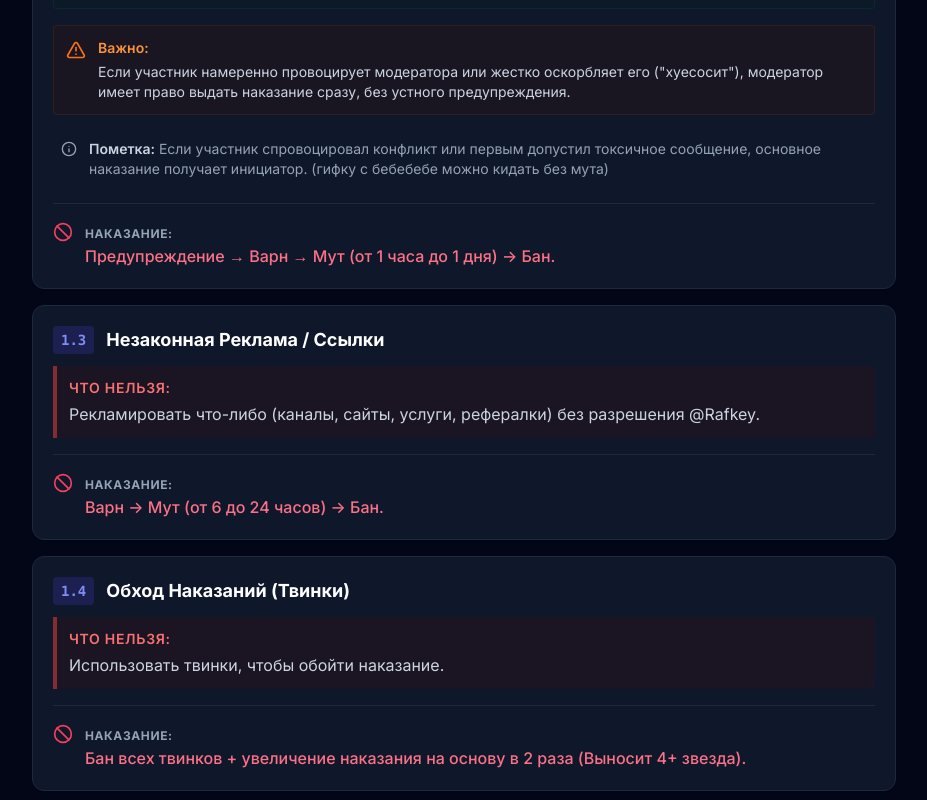
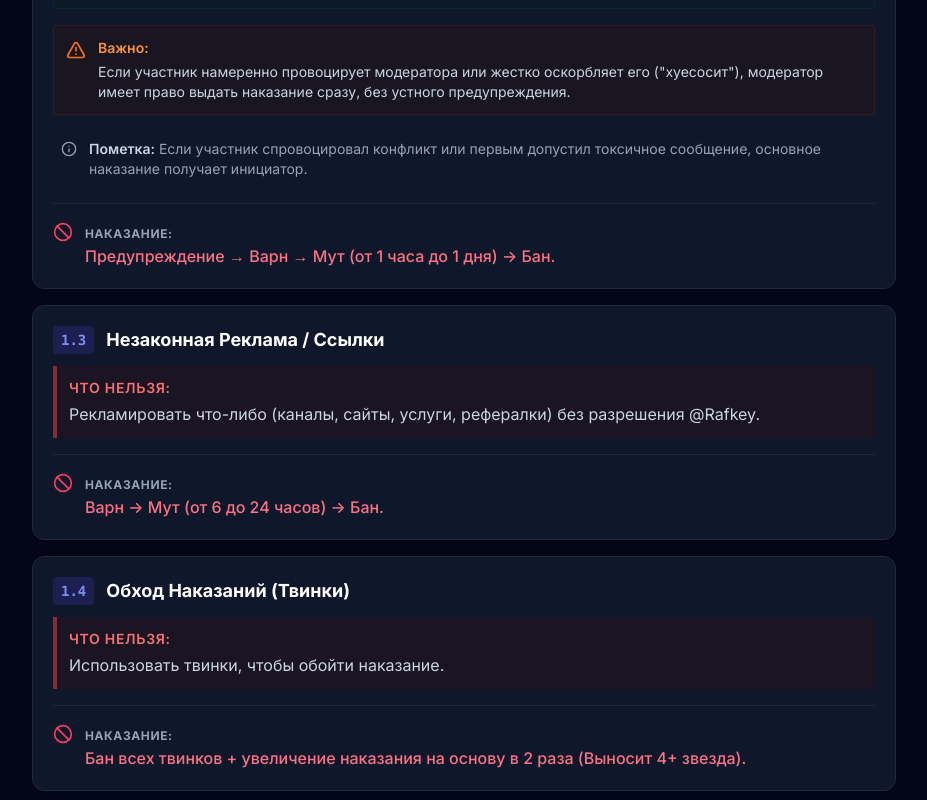
Before and after one commit to Rafkey-Group/Grouprules, a React (Vite) app: page / in a window 1280 px wide. Shown: the part 1320-2120 px from the top of the page, without its empty margins (176-1103 px from the left). Built offline with nearby package versions, Linux system fonts and the light colour scheme.

Commit message:
поправил текст правил

```diff
--- a/App.tsx
+++ b/App.tsx
@@ -127,7 +127,7 @@ const App = () => {
         <footer className="text-center py-12 border-t border-slate-800">
             <p className="text-slate-500 text-sm mb-2">Anime Vanguards/Guardians/Last Stand [RU]</p>
             <p className="text-red-500 font-bold uppercase tracking-widest text-xs">
-                Все решения @Rafkey окончательны
+                Все решения @Rafkey окончательны и гифки которые он признал разрешены всем без мута
             </p>
         </footer>
 
--- a/data.ts
+++ b/data.ts
@@ -38,7 +38,7 @@ export const ruleSections: Section[] = [
         forbidden: "Оскорблять, унижать, травить, провоцировать участников или модераторов. Дискриминация (раса, нация и т.д.).",
         exception: "Мелкие подколы, слова типа \"дурак\", \"лох\", \"дефф\" или прочее без агрессивного контекста, а исключительно в качестве дружеской шутки — не наказываются.",
         important: "Если участник намеренно провоцирует модератора или жестко оскорбляет его (\"хуесосит\"), модератор имеет право выдать наказание сразу, без устного предупреждения.",
-        note: "Если участник спровоцировал конфликт или первым допустил токсичное сообщение, основное наказание получает инициатор. (гифку с бебебебе можно кидать без мута)",
+        note: "Если участник спровоцировал конфликт или первым допустил токсичное сообщение, основное наказание получает инициатор.",
         punishment: "Предупреждение → Варн → Мут (от 1 часа до 1 дня) -> Бан."
       },
       {
```
